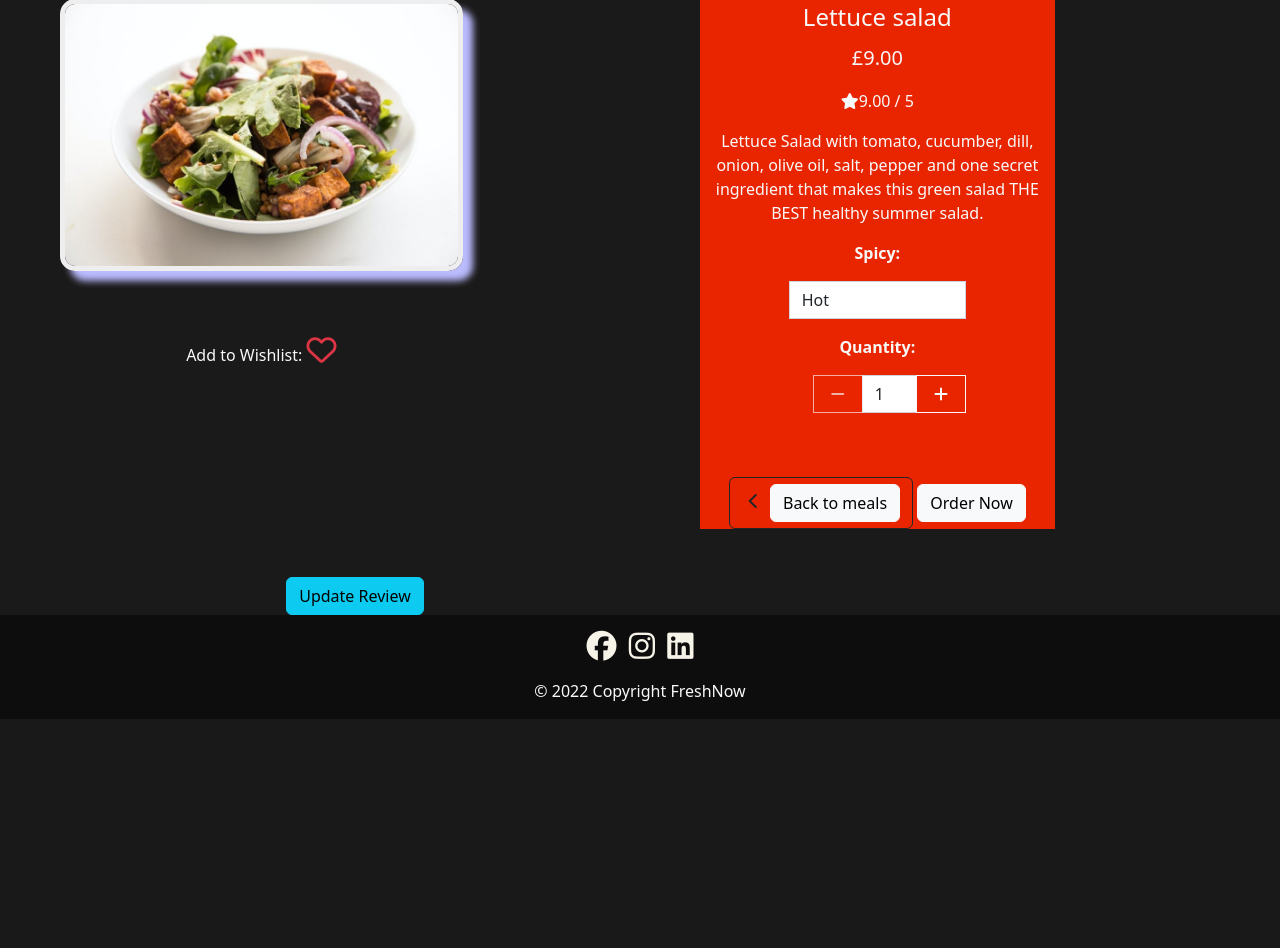
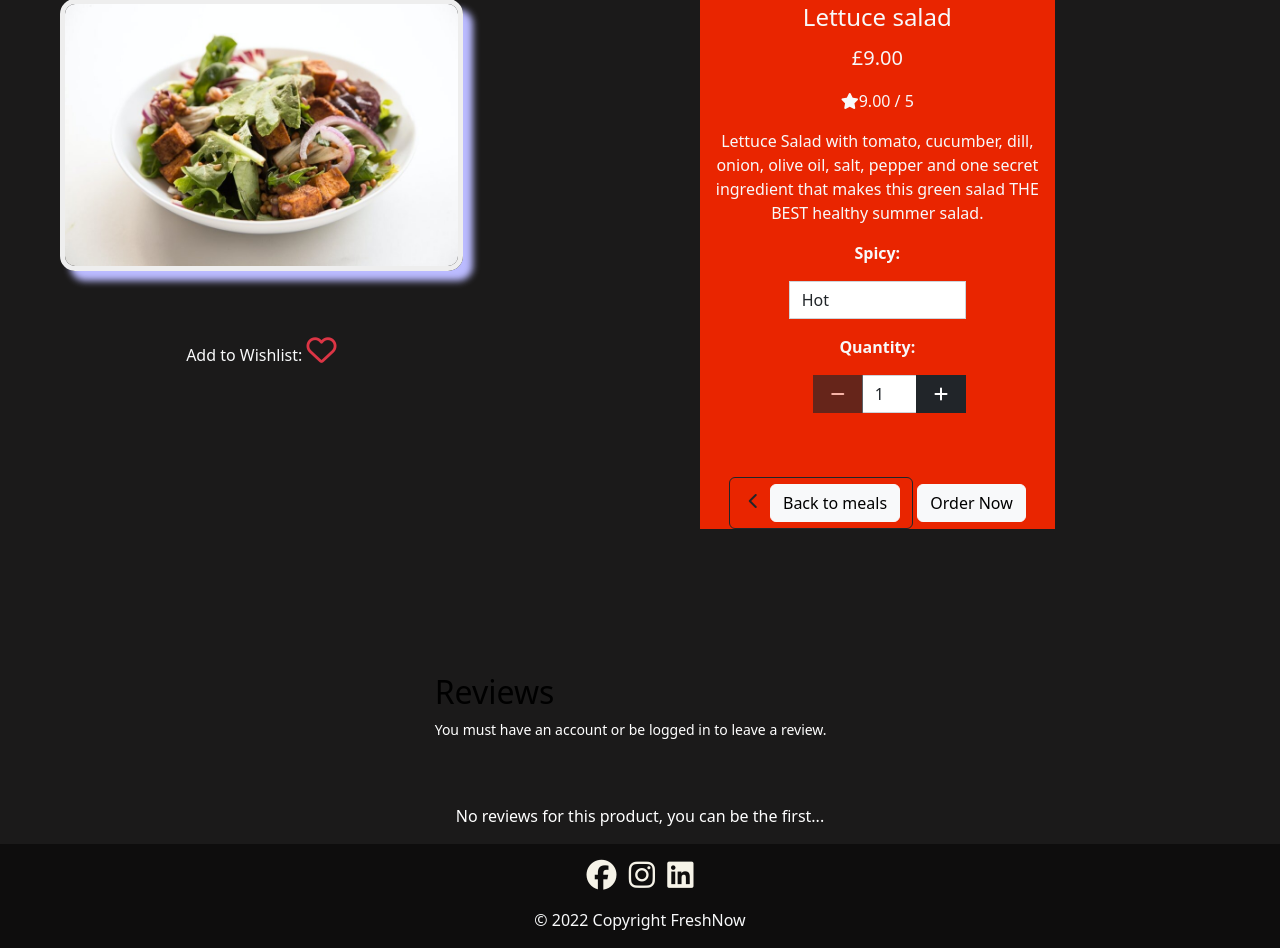
Before and after one commit to KonstantinaStrantzali/FreshNow-food-corner, a Django app: page /products/1/ in a window 1280 px wide. Shown: the part 213-1161 px from the top of the page. Before the commit the page ends 914 px from the top, so only its background shows below. Run offline with Django 3.2, Linux system fonts and the light colour scheme; data comes from the database, SQL or seed files in the repository; some libraries are stand-ins or nearby versions.

Commit message:
fixed button disable color

```diff
--- a/products/templates/products/product_detail.html
+++ b/products/templates/products/product_detail.html
@@ -87,7 +87,7 @@
                                 <div class="form-group w-50 quantity-control">
                                     <div class="input-group">
                                         <div class="input-group-prepend ms-4">
-                                            <button class="decrement-qty btn btn-quantity rounded-0"
+                                            <button class="decrement-qty btn btn-dark btn-quantity rounded-0"
                                                 data-item_id="{{ product.id }}" id="decrement-qty_{{ product.id }}">
                                                 <span class="icon">
                                                     <i class="fas fa-minus"></i>
@@ -97,7 +97,7 @@
                                             value="1" min="1" max="99" data-item_id="{{ product.id }}"
                                             id="id_qty_{{ product.id }}">
                                         <div class="input-group-append">
-                                            <button class="increment-qty btn btn-outline-light rounded-0"
+                                            <button class="increment-qty btn btn-dark  rounded-0"
                                                 data-item_id="{{ product.id }}" id="increment-qty_{{ product.id }}">
                                                 <span class="icon">
                                                     <i class="fas fa-plus"></i>
@@ -128,23 +128,60 @@
 </div>
 </div>
 
-<div class="container text-center">
-    <div class ='row'>
-        <div class="col-6">
-
-
-    <form method="POST" action="{% url 'add_review' product.id %}">
+<div id="reviews" class="row">
+    <div class="col-12 col-md-10 col-lg-4 offset-lg-4 mt-5">
+        <h2 class="text-black font-weight-bold mt-5">Reviews</h2>
+        {% if request.user.is_authenticated %}
+            {% if edit %}
+                <!-- Edit Review Form -->
+                <form method="POST" action="{% url 'edit_review' review.id %}#reviews">
                     {% csrf_token %}
                     {{ form|crispy }}
                     <div class="text-right">
                         <button class="btn btn-info font-weight-bold" type="submit">Update Review</button>
                     </div>
                 </form>
+            {% else %}
+                <!--Review Form -->
+                <form method="POST" action="{% url 'add_review' product.id %}#reviews">
+                    {% csrf_token %}
+                    {{ form|crispy }}
+                    <div class="text-right">
+                        <button class="btn btn-info font-weight-bold" type="submit">Submit Review</button>
+                    </div>
+                </form>
+            {% endif %}
+        {% else %}
+            <p class="small"> You must have an account or be logged in to leave a review.</p>
+        {% endif %}
+    </div>
+</div>
+<div class="row">
+    <div class="col-12 col-md-10 col-lg-6 offset-lg-3">
+        <!-- Showing all product reviews-->
+        {% for review in product.reviews.all %}
+            <div class="card review-container mt-5">
+                <!-- Edit Review Button-->
+                {% if review.user == request.user or request.user.is_superuser %}
+                    <div class="card-head text-right">
+                        <a class="btn btn-info edit-btn" href="{% url 'edit_review' review.id %}#reviews">
+                            Edit Review
+                        </a>
+                    </div>
+                {% endif %}
+                <div class="card-body">
+                    <p class="small text-muted"> by {{ review.user }} on {{ review.created_date|date:"d-m-Y"}}</p>
+
+                </div>
+            </div>
+        {% empty %}
+            <div class="text-center mt-5">
+                <p>No reviews for this product, you can be the first...</p>
+            </div>
+        {% endfor%}
     </div>
 </div>
 </div>
-
-
 
 {% endblock %}
 {% block postloadjs %}
--- a/products/views.py
+++ b/products/views.py
@@ -5,9 +5,11 @@
 from django.contrib.auth.decorators import login_required
 from .models import Product, Category
 from .forms import ProductForm
+
+from reviews.models import Reviews
+from reviews.forms import ReviewForm
 from profiles.models import UserProfile
 from wishlist.models import Wishlist
-from reviews.forms import ReviewForm
 
 # Create your views here.
 
@@ -126,7 +128,7 @@
     return render(request, template, context)
 
 @login_required
-def edit_product(request,product_id):
+def edit_product(request, product_id):
     if not request.user.is_superuser:
         messages.error(request, 'Sorry, only store owners can do that.')
         return redirect(reverse('home'))
@@ -175,7 +177,10 @@
         if request.method == 'POST':
             form = ReviewForm(request.POST)
             if form.is_valid():
-                review = form.save()
+                review = form.save(commit=False)
+                review.product = product
+                review.profile_user = request.user
+                review.save()
                 messages.success(request, 'Your review was successful')
                 return redirect(reverse('product_detail', args=[product.id]))
             else:
@@ -186,3 +191,35 @@
     }
 
     return render(request, context)
+
+@login_required
+def edit_review(request, review_id):
+    """
+    A view to allow the users to edit their own review
+    """
+
+    review = get_object_or_404(ProductReview, pk=review_id)
+    product = review.product
+
+    if request.method == 'POST':
+        form = ReviewForm(request.POST, instance=review)
+        if form.is_valid():
+            form.save()
+            messages.info(request, 'Review has been changed')
+            return redirect(reverse('product_detail', args=[product.id]))
+        else:
+            messages.error(
+                request, 'Review edit failed, Please try again')
+
+    else:
+        form = ReviewForm(instance=review)
+
+    messages.info(request, 'You are editing your review')
+    template = 'products/product_detail.html'
+    context = {
+        'form': form,
+        'review': review,
+        'product': product,
+        'edit': True,
+    }
+    return render(request, template, context)
--- a/reviews/models.py
+++ b/reviews/models.py
@@ -16,8 +16,8 @@
     profile_user = models.ForeignKey(UserProfile, on_delete=models.CASCADE)
     product = models.ForeignKey(Product, on_delete=models.CASCADE)
     rating = models.IntegerField(choices=RATING)
-    review= models.TextField(max_length=1500)
-    created_date= models.DateTimeField(auto_now_add=True)
+    review = models.TextField(max_length=1500)
+    created_date = models.DateTimeField(auto_now_add=True)
 
     def __str__(self):
 
```
Also changed, not shown: media/greek_salad.jpg (added), media/greek_salad_wjZz4U4.jpg (added), media/noodle_miso_soup_QvDKNBX.jpg (added). Lines whose indentation alone changed are shown as unchanged.
